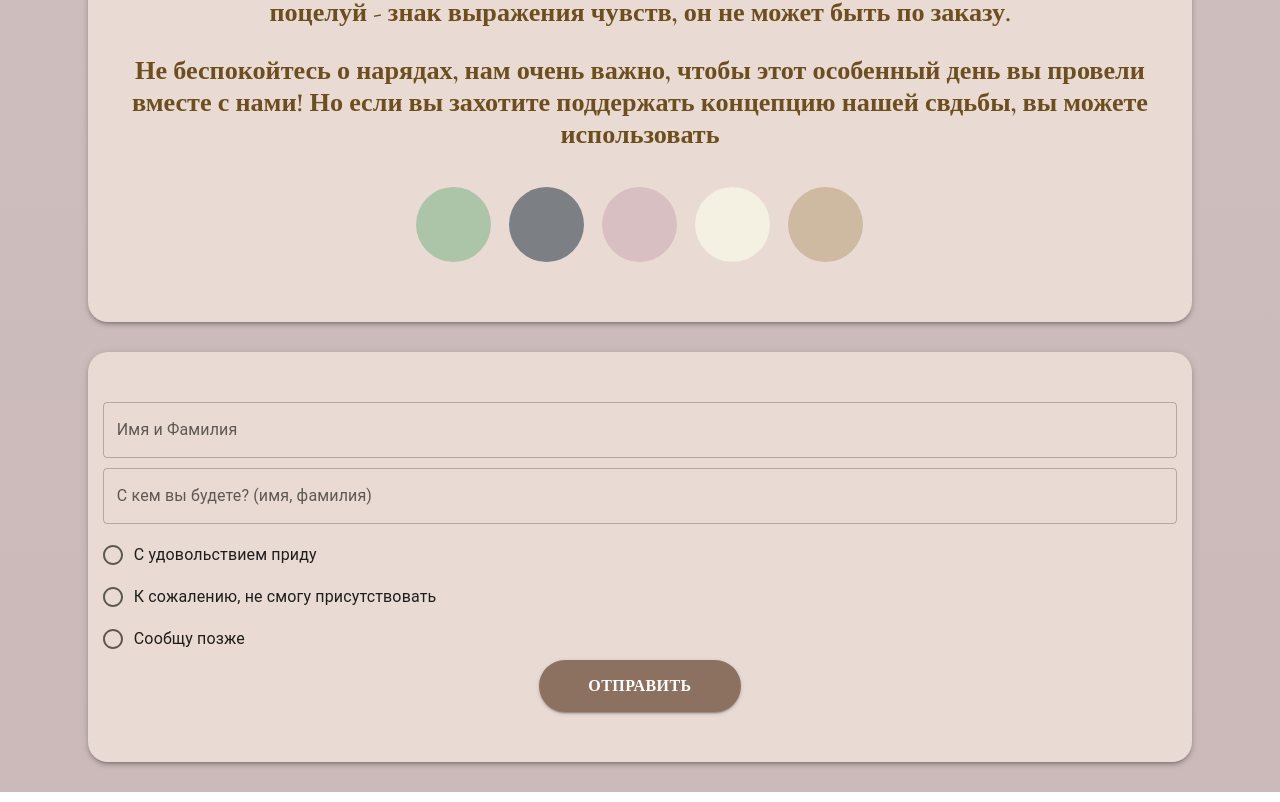
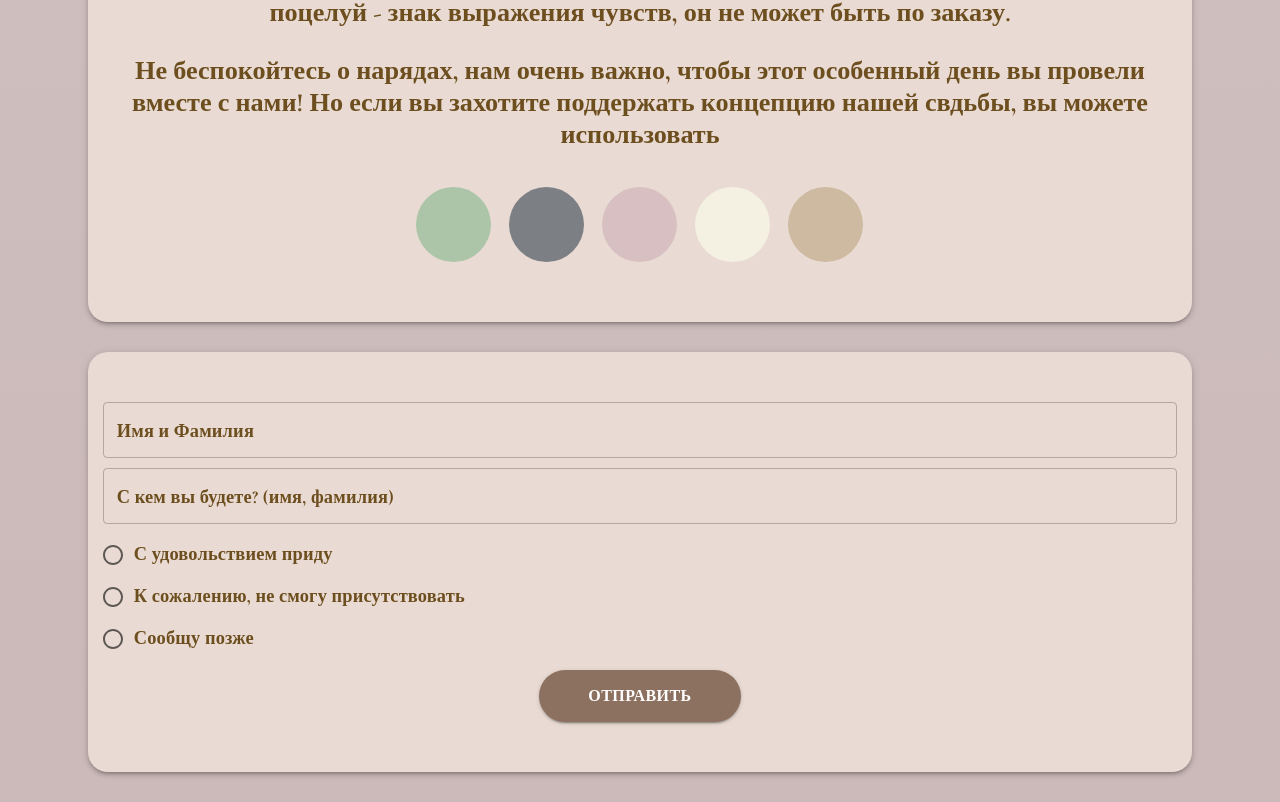
Before and after one commit to pemponce/ForSister, a React (Create React App) app in the folder front/: page / in a window 1280 px wide. Shown: the part 4128-4930 px from the top of the page. Built offline with nearby package versions, Linux system fonts and the light colour scheme.

Commit message:
edit form inputlines style

```diff
--- a/front/src/App.css
+++ b/front/src/App.css
@@ -81,6 +81,41 @@
     width: 25% !important;
     background-color: #8d7160 !important;
     border-radius: 50px !important;
+}
+
+.css-md26zr-MuiInputBase-root-MuiOutlinedInput-root.Mui-focused .MuiOutlinedInput-notchedOutline {
+    border-color: unset !important;
+
+}
+.css-1jy569b-MuiFormLabel-root-MuiInputLabel-root.Mui-focused {
+    font-size: 1.2rem !important;
+    font-family: "Cormorant Garamond", serif !important;
+    color: #6d4e1e !important;
+    background: unset !important;
+    height: 2rem !important;
+    line-height: 1.5rem !important;
+}
+
+.css-14s5rfu-MuiFormLabel-root-MuiInputLabel-root {
+    font-family: "Cormorant Garamond", serif !important;
+    font-weight: 650 !important;
+    font-size: 1.15rem !important;
+    color: #6d4e1e !important;
+}
+
+.css-ahj2mt-MuiTypography-root {
+    font-family: "Cormorant Garamond", serif !important;
+    font-weight: 650 !important;
+    font-size: 1.15rem !important;
+    color: #6d4e1e !important;
+}
+
+.css-vqmohf-MuiButtonBase-root-MuiRadio-root.Mui-checked {
+    color: rgb(112, 86, 66) !important;
+    border-color: rgb(112, 86, 66) !important;
+}
+.css-vqmohf-MuiButtonBase-root-MuiRadio-root {
+    -webkit-animation: none !important;
 }
 
 h1 {
--- a/front/src/components/Person.js
+++ b/front/src/components/Person.js
@@ -59,7 +59,7 @@ export default function Person() {
                                       onChange={(e) => setGuestStatus(e.target.value)}/>
                 </RadioGroup>
 
-                <div className="container">
+                <div className="container" style={{marginTop:"10px"}}>
                     <Button variant="contained" onClick={handleClick}>отправить</Button>
                 </div>
             </Box>
```
